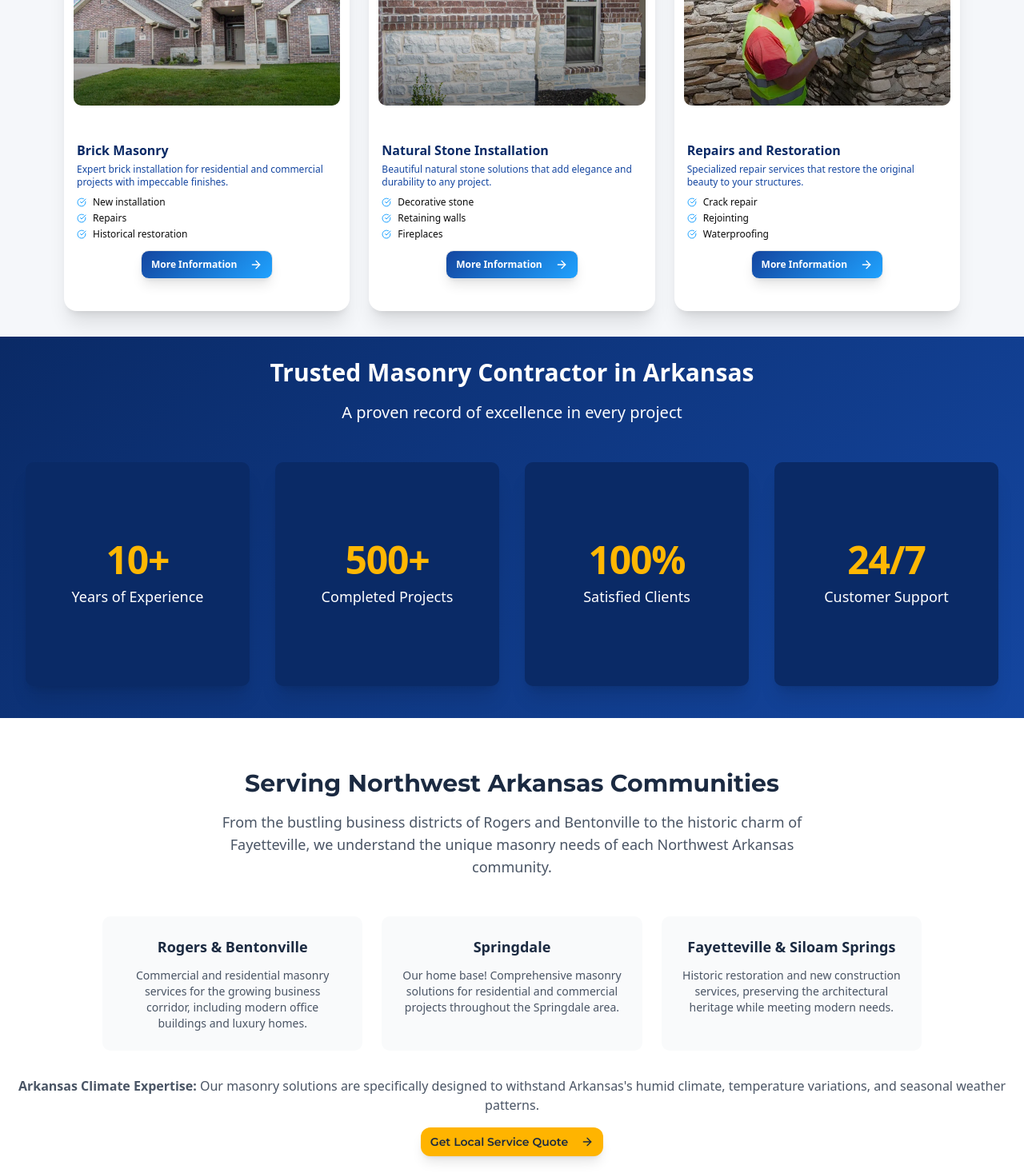
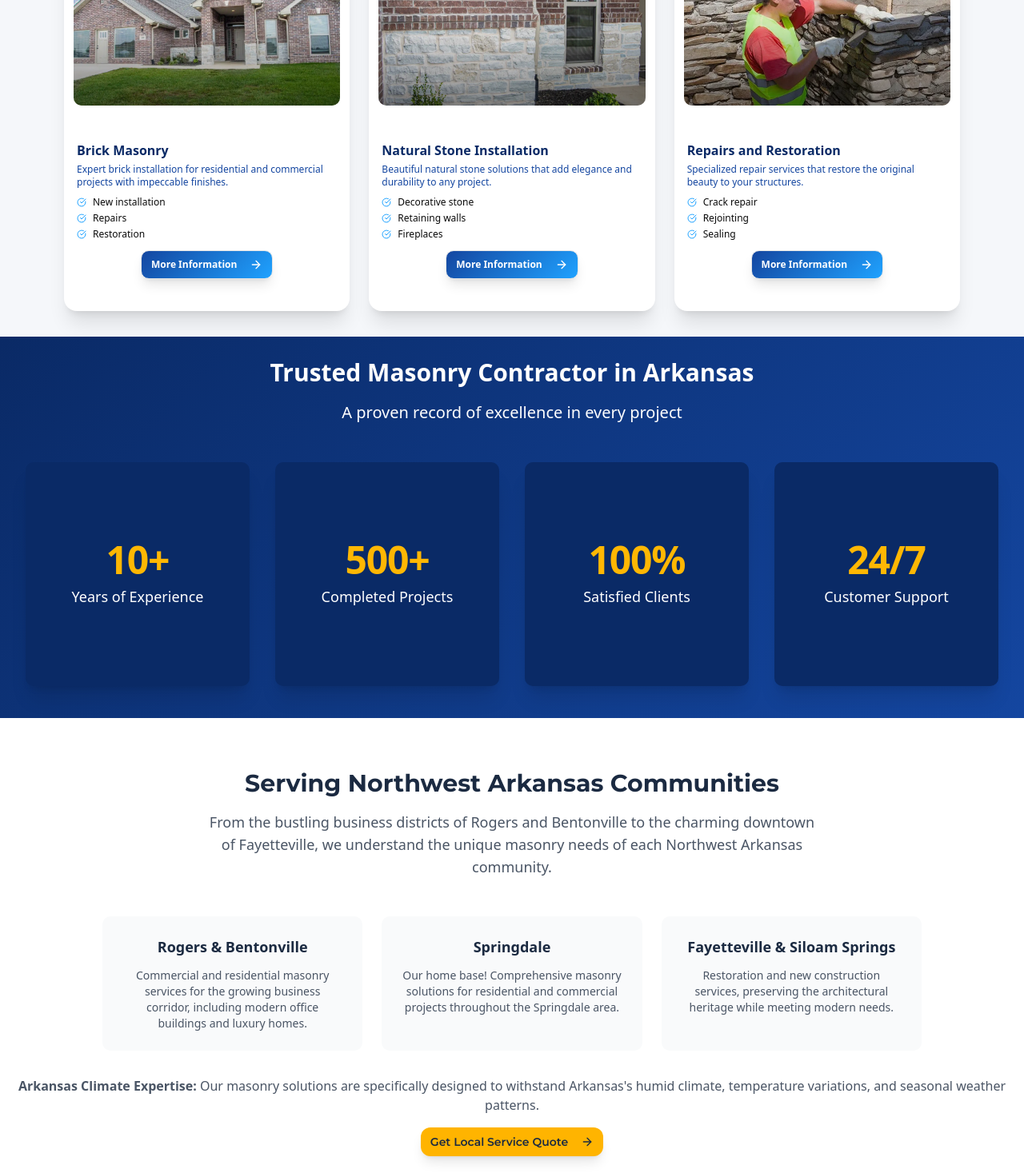
Before and after one commit to Carlsonmasonry/carlson-masonry-website, a React (Vite) app: page / in a window 1280 px wide. Shown: the part 1553-3020 px from the top of the page at 80% size. Built offline with nearby package versions, Linux system fonts and the light colour scheme.

Commit message:
Remove all historic and waterproofing references - Clean up content for general masonry services

```diff
--- a/src/components/pages/FAQ.jsx
+++ b/src/components/pages/FAQ.jsx
@@ -66,7 +66,7 @@ const FAQ = () => {
         },
         {
           question: "Do you work in Fayetteville, Arkansas?",
-          answer: "Yes, we regularly serve Fayetteville and the University of Arkansas area. Our team is experienced with the diverse architectural styles found in Fayetteville and can handle both historic restoration and new construction projects."
+          answer: "Yes, we regularly serve Fayetteville and the University of Arkansas area. Our team is experienced with the diverse architectural styles found in Fayetteville and can handle both restoration and new construction projects."
         }
       ]
     },
--- a/src/components/pages/Home.jsx
+++ b/src/components/pages/Home.jsx
@@ -68,7 +68,7 @@ const Home = () => {
       description: "Expert brick installation for residential and commercial projects with impeccable finishes.",
       image: brickworkImage,
       alt: "Expert brick masonry services in Rogers and Bentonville Arkansas - Professional brickwork installation",
-      features: ["New installation", "Repairs", "Historical restoration"]
+      features: ["New installation", "Repairs", "Restoration"]
     },
     {
       title: "Natural Stone Installation",
@@ -82,7 +82,7 @@ const Home = () => {
       description: "Specialized repair services that restore the original beauty to your structures.",
       image: image4,
       alt: "Masonry repair and restoration services in Springdale Arkansas - Chimney and brick restoration",
-      features: ["Crack repair", "Rejointing", "Waterproofing"]
+      features: ["Crack repair", "Rejointing", "Sealing"]
     }
   ];
 
@@ -453,7 +453,7 @@ const Home = () => {
               Serving Northwest Arkansas Communities
             </h2>
             <p className="text-gray-600 max-w-3xl mx-auto text-lg">
-              From the bustling business districts of Rogers and Bentonville to the historic charm of Fayetteville,
+              From the bustling business districts of Rogers and Bentonville to the charming downtown of Fayetteville,
               we understand the unique masonry needs of each Northwest Arkansas community.
             </p>
           </div>
@@ -478,7 +478,7 @@ const Home = () => {
             <div className="bg-gray-50 p-6 rounded-lg text-center">
               <h3 className="font-semibold text-lg mb-3" style={{ color: '#1B2A41' }}>Fayetteville & Siloam Springs</h3>
               <p className="text-gray-600 text-sm">
-                Historic restoration and new construction services, preserving the architectural
+                Restoration and new construction services, preserving the architectural
                 heritage while meeting modern needs.
               </p>
             </div>
--- a/src/components/pages/Quote.jsx
+++ b/src/components/pages/Quote.jsx
@@ -173,7 +173,7 @@ const Quote = () => {
     "Architectural design",
     "Permits and licenses",
     "Excavation and preparation",
-    "Waterproofing",
+    "Sealing",
     "Post-construction cleanup",
     "Scheduled maintenance",
     "Extended warranty",
--- a/src/components/pages/Services.jsx
+++ b/src/components/pages/Services.jsx
@@ -155,7 +155,7 @@ const Services = () => {
       features: [
         "New brick installation",
         "Existing structure repairs",
-        "Historic building restoration",
+        "Building restoration",
         "Brick fireplaces and patios",
         "Decorative and functional walls",
         "Custom finishes"
@@ -186,7 +186,7 @@ const Services = () => {
         "Natural stone fireplaces",
         "Stone patios and walkways",
         "Unique architectural elements",
-        "Historic stone restoration"
+        "Stone restoration"
       ],
       benefits: [
         "Unique and unrepeatable natural beauty",
@@ -211,8 +211,8 @@ const Services = () => {
       features: [
         "Crack and fissure repair",
         "Mortar repointing and replacement",
-        "Structure waterproofing",
-        "Historic building restoration",
+        "Structure sealing",
+        "Building restoration",
         "Specialized structural reinforcement",
         "Preventive maintenance"
       ],
@@ -551,7 +551,7 @@ const Services = () => {
             {/* First row - 3 cards */}
             <div className="rounded-xl p-6 transition-all duration-300 hover:scale-105 hover:shadow-xl hover:border-2" style={{ backgroundColor: 'rgba(27, 42, 65, 0.8)', borderColor: 'transparent', backdropFilter: 'blur(10px)' }} onMouseEnter={(e) => e.target.style.borderColor = '#FFB400'} onMouseLeave={(e) => e.target.style.borderColor = 'transparent'}>
               <h3 className="text-lg font-bold mb-3" style={{ color: '#FFFFFF', fontFamily: 'Montserrat, sans-serif' }}>Rogers</h3>
-              <p className="text-sm leading-relaxed" style={{ color: '#FFFFFF', fontFamily: 'Lato, sans-serif' }}>Historic downtown charm meets modern development in this thriving NWA city, known for its excellent schools and growing business district.</p>
+              <p className="text-sm leading-relaxed" style={{ color: '#FFFFFF', fontFamily: 'Lato, sans-serif' }}>Charming downtown meets modern development in this thriving NWA city, known for its excellent schools and growing business district.</p>
             </div>
             <div className="rounded-xl p-6 transition-all duration-300 hover:scale-105 hover:shadow-xl hover:border-2" style={{ backgroundColor: 'rgba(27, 42, 65, 0.8)', borderColor: 'transparent', backdropFilter: 'blur(10px)' }} onMouseEnter={(e) => e.target.style.borderColor = '#FFB400'} onMouseLeave={(e) => e.target.style.borderColor = 'transparent'}>
               <h3 className="text-lg font-bold mb-3" style={{ color: '#FFFFFF', fontFamily: 'Montserrat, sans-serif' }}>Bentonville</h3>
@@ -565,7 +565,7 @@ const Services = () => {
             {/* Second row - 2 cards centered */}
             <div className="rounded-xl p-6 transition-all duration-300 hover:scale-105 hover:shadow-xl hover:border-2 lg:col-start-1 lg:col-end-2" style={{ backgroundColor: 'rgba(27, 42, 65, 0.8)', borderColor: 'transparent', backdropFilter: 'blur(10px)' }} onMouseEnter={(e) => e.target.style.borderColor = '#FFB400'} onMouseLeave={(e) => e.target.style.borderColor = 'transparent'}>
               <h3 className="text-lg font-bold mb-3" style={{ color: '#FFFFFF', fontFamily: 'Montserrat, sans-serif' }}>Siloam Springs</h3>
-              <p className="text-sm leading-relaxed" style={{ color: '#FFFFFF', fontFamily: 'Lato, sans-serif' }}>A picturesque college town with natural springs, charming historic district, and strong community values perfect for family living.</p>
+              <p className="text-sm leading-relaxed" style={{ color: '#FFFFFF', fontFamily: 'Lato, sans-serif' }}>A picturesque college town with natural springs, charming downtown district, and strong community values perfect for family living.</p>
             </div>
             <div className="rounded-xl p-6 transition-all duration-300 hover:scale-105 hover:shadow-xl hover:border-2 lg:col-start-2 lg:col-end-3" style={{ backgroundColor: 'rgba(27, 42, 65, 0.8)', borderColor: 'transparent', backdropFilter: 'blur(10px)' }} onMouseEnter={(e) => e.target.style.borderColor = '#FFB400'} onMouseLeave={(e) => e.target.style.borderColor = 'transparent'}>
               <h3 className="text-lg font-bold mb-3" style={{ color: '#FFFFFF', fontFamily: 'Montserrat, sans-serif' }}>Fayetteville</h3>
```
Also changed, not shown: src/components/pages/Blog.jsx (+1 -1 lines), src/components/pages/BlogPost.jsx (+1 -1 lines).
